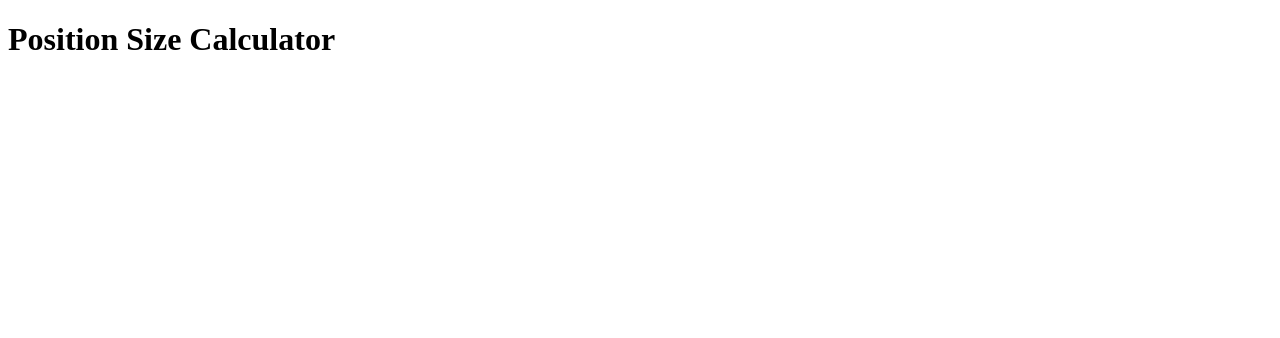
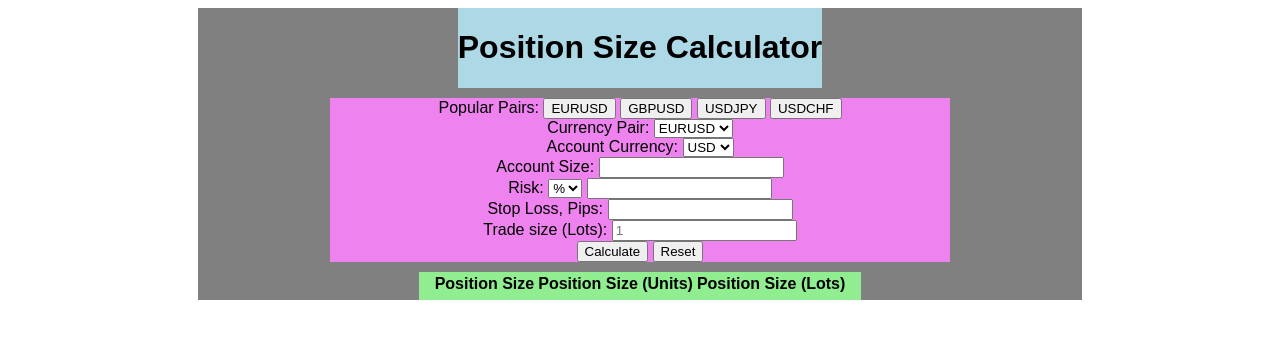
Before and after one commit to tasheT-T/positionsize_calculator, a plain HTML site: page index.html in a window 1280 px wide. Drawn offline with Linux system fonts and the light colour scheme.

Commit message:
Rough site with bit of css
no javascript has been impemented yet

```diff
--- a/index.html
+++ b/index.html
@@ -1,17 +1,116 @@
 <!DOCTYPE html>
 <html lang="en">
-<head>
-    <meta charset="UTF-8">
-    <meta name="viewport" content="width=device-width, initial-scale=1.0">
-    <title>Index</title>
-    <link rel="stylesheet" href="stylesheet.css">
-    <Script src="script.js"></Script>
-</head>
-<body>
+  <head>
+    <meta charset="UTF-8" />
+    <meta name="viewport" content="width=device-width, initial-scale=1.0" />
+    <title>Home</title>
+    <link rel="stylesheet" href="stylesheet.css" />
+    <script src="script.js"></script>
+  </head>
+
+  <body>
     <div class="container">
+      <div id="title">
         <h1>Position Size Calculator</h1>
-        <div class="form">
+      </div>
+      <div class="form">
+        <!-- Popular pairs -->
+        <div>
+          <label for="pairs">Popular Pairs:</label>
+          <button onclick="pairSelect()">EURUSD</button>
+          <button onclick="pairSelect()">GBPUSD</button>
+          <button onclick="pairSelect()">USDJPY</button>
+          <button onclick="pairSelect()">USDCHF</button>
         </div>
+        <!-- Currency pair -->
+        <div>
+          <label for="currency">Currency Pair:</label>
+          <select name="currency" id="currency">
+            <option value="EURUSD">EURUSD</option>
+            <option value="GBPUSD">GBPUSD</option>
+            <option value="USDJPY">USDJPY</option>
+            <option value="USDCHF">USDCHF</option>
+            <option value="USDCAD">USDCAD</option>
+            <option value="AUDUSD">AUDUSD</option>
+            <option value="NZDUSD">NZDUSD</option>
+            <option value="EURGBP">EURGBP</option>
+            <option value="EURJPY">EURJPY</option>
+            <option value="GBPJPY">GBPJPY</option>
+            <option value="AUDJPY">AUDJPY</option>
+            <option value="NZDJPY">NZDJPY</option>
+            <option value="GBPAUD">GBPAUD</option>
+            <option value="GBPNZD">GBPNZD</option>
+            <option value="GBPCAD">GBPCAD</option>
+          </select>
+        </div>
+
+        <!-- Account currency -->
+        <div>
+          <label for="accountCurrency">Account Currency:</label>
+          <select name="accountCurrency" id="accountCurrency">
+            <option value="USD">USD</option>
+            <option value="USD">USD</option>
+            <option value="USD">USD</option>
+            <option value="USD">USD</option>
+            <option value="USD">USD</option>
+            <option value="USD">USD</option>
+            <option value="USD">USD</option>
+            <option value="USD">USD</option>
+            <option value="USD">USD</option>
+            <option value="USD">USD</option>
+          </select>
+        </div>
+
+        <!-- Account size -->
+        <div>
+          <label for="account">Account Size:</label>
+          <input type="number" id="account" />
+        </div>
+
+        <!-- Risk -->
+        <div>
+          <label for="risk">Risk:</label>
+          <select name="accountCurrency" id="accountCurrency">
+            <option value="Percentage">%</option>
+            <option value="Dollar">$</option>
+          </select>
+          <input type="number" id="risk" />
+        </div>
+
+        <!-- Stop loss -->
+        <div>
+          <label for="stopLoss">Stop Loss, Pips:</label>
+          <input type="number" id="stopLoss" />
+        </div>
+
+        <!-- Trade size -->
+        <div>
+          <label for="">Trade size (Lots):</label>
+          <input type="number" id="tradeSize" placeholder="1" />
+        </div>
+
+        <!-- Action buttons -->
+        <div>
+          <button onclick="calculate()">Calculate</button>
+          <button onclick="reset()">Reset</button>
+        </div>
+      </div>
+
+      <!-- Result table -->
+      <div class="result_table">
+        <table>
+          <tr>
+            <th>Position Size</th>
+            <th>Position Size (Units)</th>
+            <th>Position Size (Lots)</th>
+          </tr>
+          <tr>
+            <td id="positionSize"></td>
+            <td id="positionSizeUnits"></td>
+            <td id="positionSizeLots"></td>
+          </tr>
+        </table>
+      </div>
     </div>
-</body>
+  </body>
 </html>
--- a/stylesheet.css
+++ b/stylesheet.css
@@ -0,0 +1,35 @@
+body{
+display: flex;
+justify-content: center;
+font-family: Arial, Helvetica, sans-serif;
+}
+#title{
+    background-color: lightblue;
+    text-align: center;
+}
+.container{
+  background-color: grey;
+    width: 70%;
+    height: 70%;
+    display: flex;
+    flex-direction: column;
+    align-items: center;
+    text-align: center;
+}
+.form{
+    background-color: violet;
+    width: 70%;
+    height: 70%;
+    margin: 10px;
+    text-align: center;
+}
+.result_table{
+    background-color: lightgreen;
+    text-align: center;
+    width: 50%;
+    height: 50%;
+    text-align: center;
+    display: flex;
+    justify-content: center;
+    align-items: center;
+}
```
